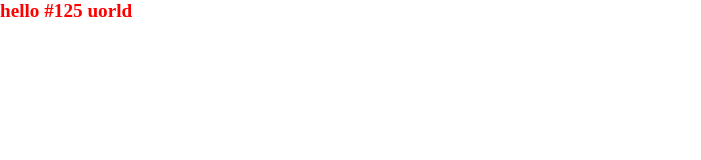
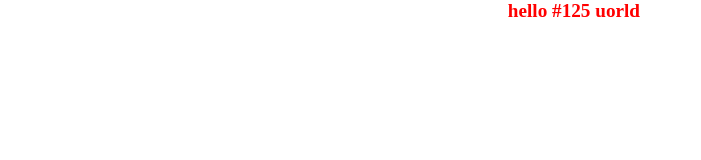
Before and after one commit to Vladislav-Ciuperca/htmlcss-hello, a plain HTML site: page index.html in a window 1280 px wide. Shown: the whole page, without its empty margins (0-701 px from the left). Drawn offline with Linux system fonts and the light colour scheme.

Commit message:
posizione centro pagina

```diff
--- a/stile.css
+++ b/stile.css
@@ -3,7 +3,14 @@
     margin: 0;
 }
 
+body{
+    position: relative;
+}
+
 h1{
     color: red;
     font-size: larger;
+    position: absolute;
+    top: 50%;
+    right: 50%;
 }
```
